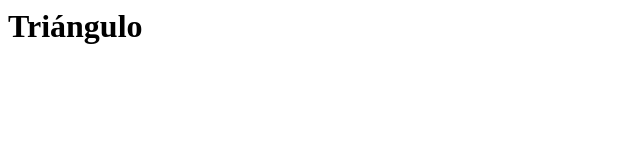
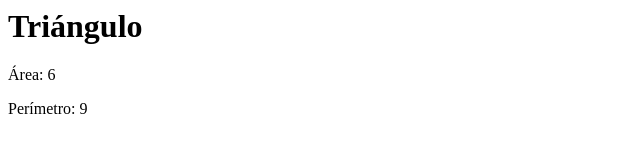
Before and after one commit to acidkeyxyz/Proyecto-Lucia, a plain HTML site: page Triangulo.html in a window 1280 px wide. Shown: the whole page, without its empty margins (0-640 px from the left). Drawn offline with Linux system fonts and the light colour scheme.

Commit message:
Add area and perimeter display to Triángulo page

```diff
--- a/Triangulo.html
+++ b/Triangulo.html
@@ -28,6 +28,8 @@
             const triangulo = new Triangulo(3, 4);
             const area = triangulo.calcularArea();
             const perimetro = triangulo.calcularPerimetro();
+            document.querySelector('body').innerHTML += `<p>Área: ${area}</p>`;
+            document.querySelector('body').innerHTML += `<p>Perímetro: ${perimetro}</p>`;
         </script>
     </body>
 </html>
```
